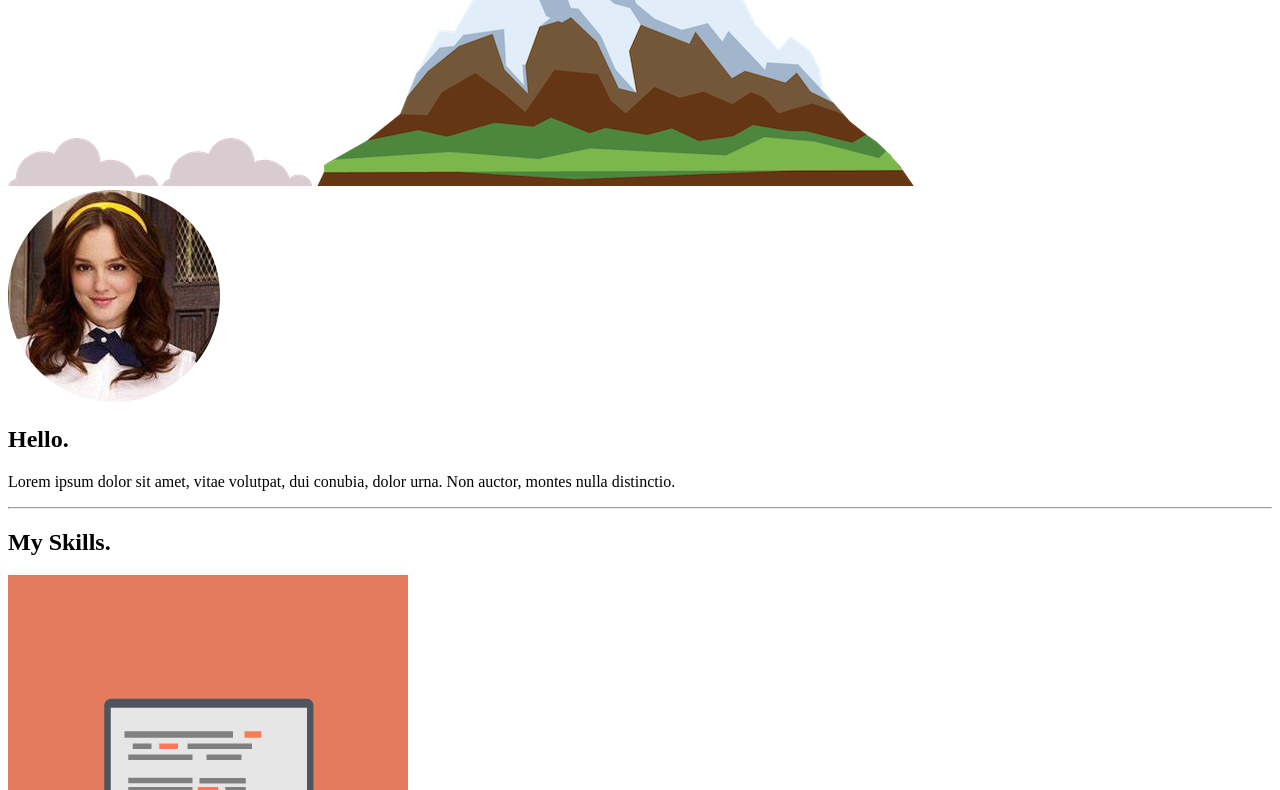
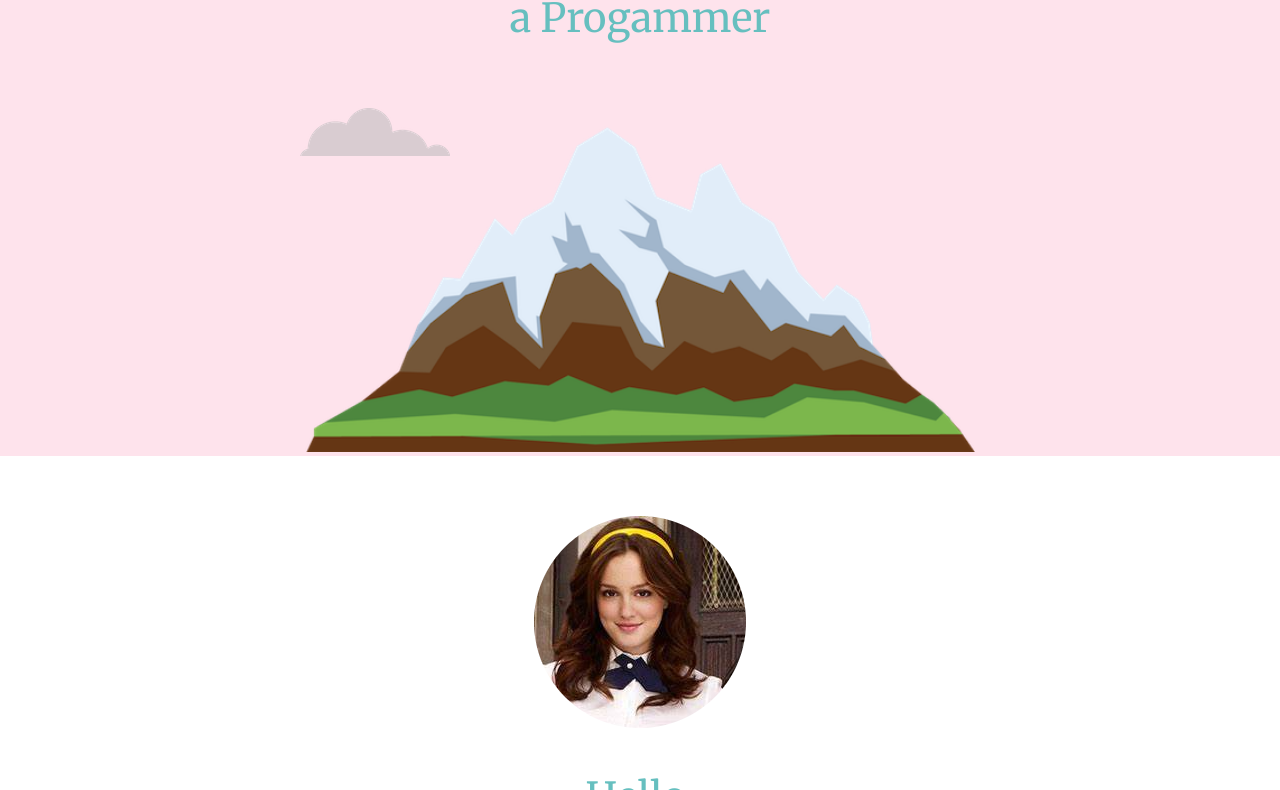
Before and after one commit to supriyatiwari20/css_website, a plain HTML site: page index.html in a window 1280 px wide. Shown: the part 298-1088 px from the top of the page. Drawn offline with Linux system fonts and the light colour scheme; files that its build step writes are made by us from their sources; the site is published under a folder, as on GitHub Pages, so addresses that start at the root find nothing.

Commit message:
Update index.html

```diff
--- a/index.html
+++ b/index.html
@@ -4,7 +4,7 @@
 <head>
   <meta charset="utf-8">
   <title> shanaya</title>
-  <link rel="stylesheet" href="/css_website/css/styles.css">
+  <link rel="stylesheet" href="css_website/css/styles.css">
   <link rel="icon" href="favicon.ico">
 
   <link href="https://fonts.googleapis.com/css2?family=Merriweather&family=Montserrat:wght@300&family=Sacramento&display=swap" rel="stylesheet">
```
